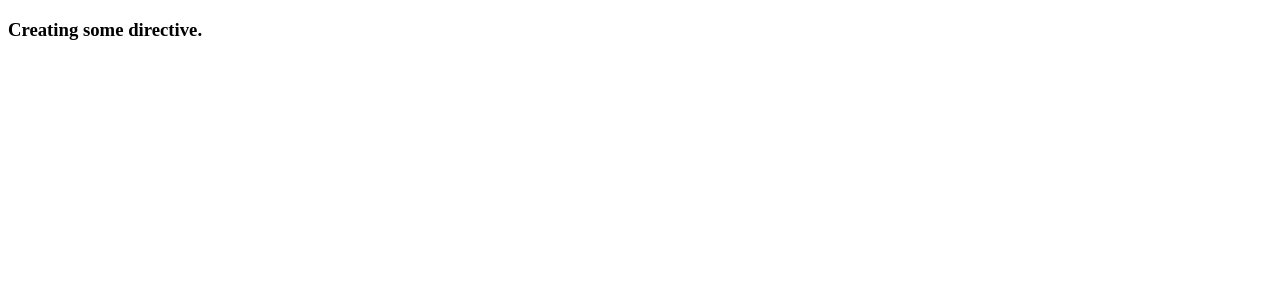
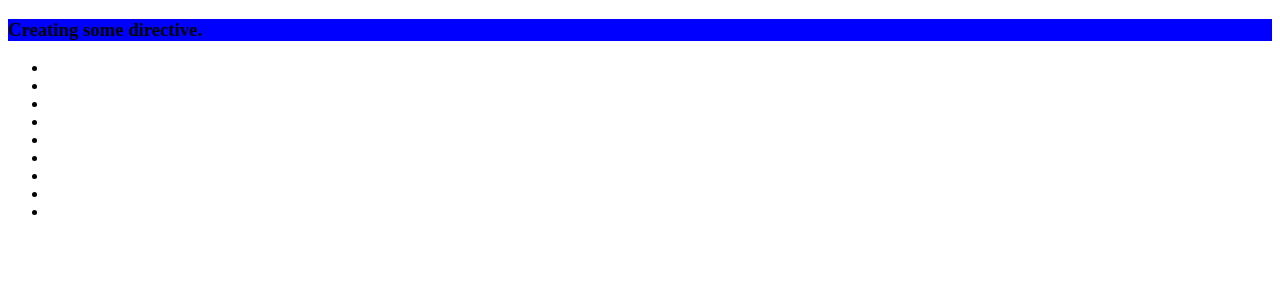
Before and after one commit to Obazure/ANGULAR-MARATHON, an Angular app: page / in a window 1280 px wide. Shown: the top 300 px of the page. Built offline with nearby package versions, Linux system fonts and the light colour scheme.

Commit message:
23 lesson done

```diff
--- a/src/app/block4/block4.component.html
+++ b/src/app/block4/block4.component.html
@@ -1,12 +1,15 @@
 <div class="container">
-  <div class="col-xs-8 col-xs-offset-2">
+    <div class="col-xs-8 col-xs-offset-2">
 
 
+        <h3 [appDirectiveFirst]="'yellow'"
+            [defaultColor]="'blue'"
+        >{{ headerText }}</h3>
 
-    <h3 appDirectiveFirst>{{ headerText }}</h3>
+<ul class="list-group">
+<li *ngFor="let item of items" (click)="onClick(item)" class="list-group-item">
 
-
-
-
-  </div>
+</li>
+</ul>
+    </div>
 </div>
--- a/src/app/block4/block4.component.ts
+++ b/src/app/block4/block4.component.ts
@@ -9,9 +9,15 @@ export class Block4Component implements OnInit {
 
     headerText = 'Creating some directive.';
 
+    items: number[] = [1,2,3,4,5,6,7,8,9];
+current = 1;
     constructor() { }
 
   ngOnInit() {
   }
 
+
+  onClick(number: number){
+        this.current = number;
+  }
 }
--- a/src/app/block4/directives/directive-first.directive.ts
+++ b/src/app/block4/directives/directive-first.directive.ts
@@ -1,25 +1,29 @@
-import {Directive, ElementRef, HostBinding, HostListener, OnInit, Renderer2} from '@angular/core';
+import {Directive, ElementRef, HostBinding, HostListener, Input, OnInit, Renderer2} from '@angular/core';
 
 @Directive({
     selector: '[appDirectiveFirst]'
 })
 export class DirectiveFirstDirective {
 
+    @Input('appDirectiveFirst') hoverColor: string = 'green';
+    @Input() defaultColor: string;
+
+
     @HostBinding('style.backgroundColor') background: string;
 
     constructor(private element: ElementRef, private renderer: Renderer2) {
     }
 
+    ngOnInit() {
+        this.background = this.defaultColor;
+    }
+
     @HostListener('mouseenter', ['$event']) mouseEnter(event: Event) {
-        // this.renderer.setStyle(this.element.nativeElement, 'background-color', 'red');
-        this.background = 'green';
-        this.renderer.addClass(this.element.nativeElement, 'white-text');
+        this.background = this.hoverColor;
     }
 
     @HostListener('mouseleave', ['$event']) mouseLeave(event: Event) {
-        // this.renderer.setStyle(this.element.nativeElement, 'background-color', 'transparent');
-        this.background = 'transparent';
-        this.renderer.removeClass(this.element.nativeElement, 'white-text');
+        this.background = this.defaultColor;
     }
 
 }
```
